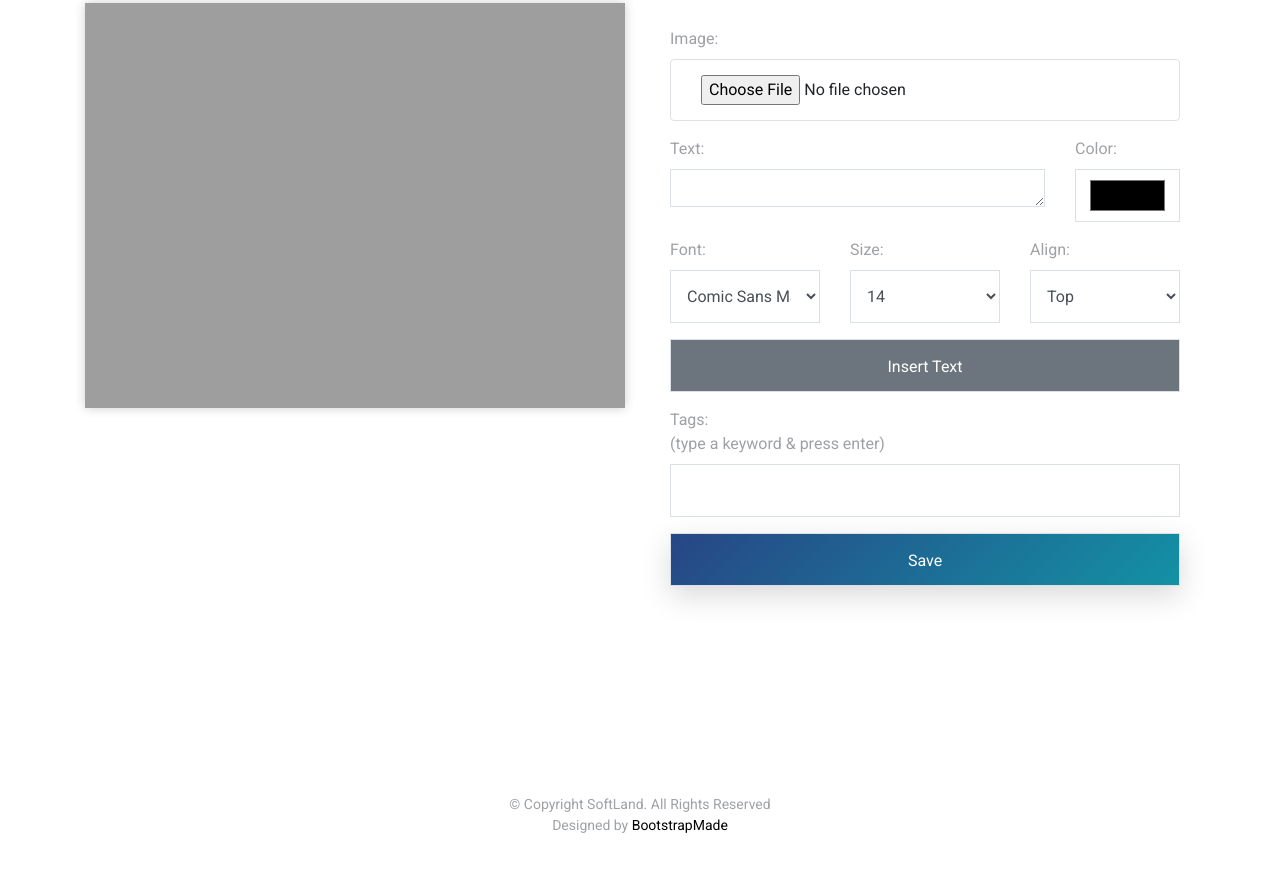
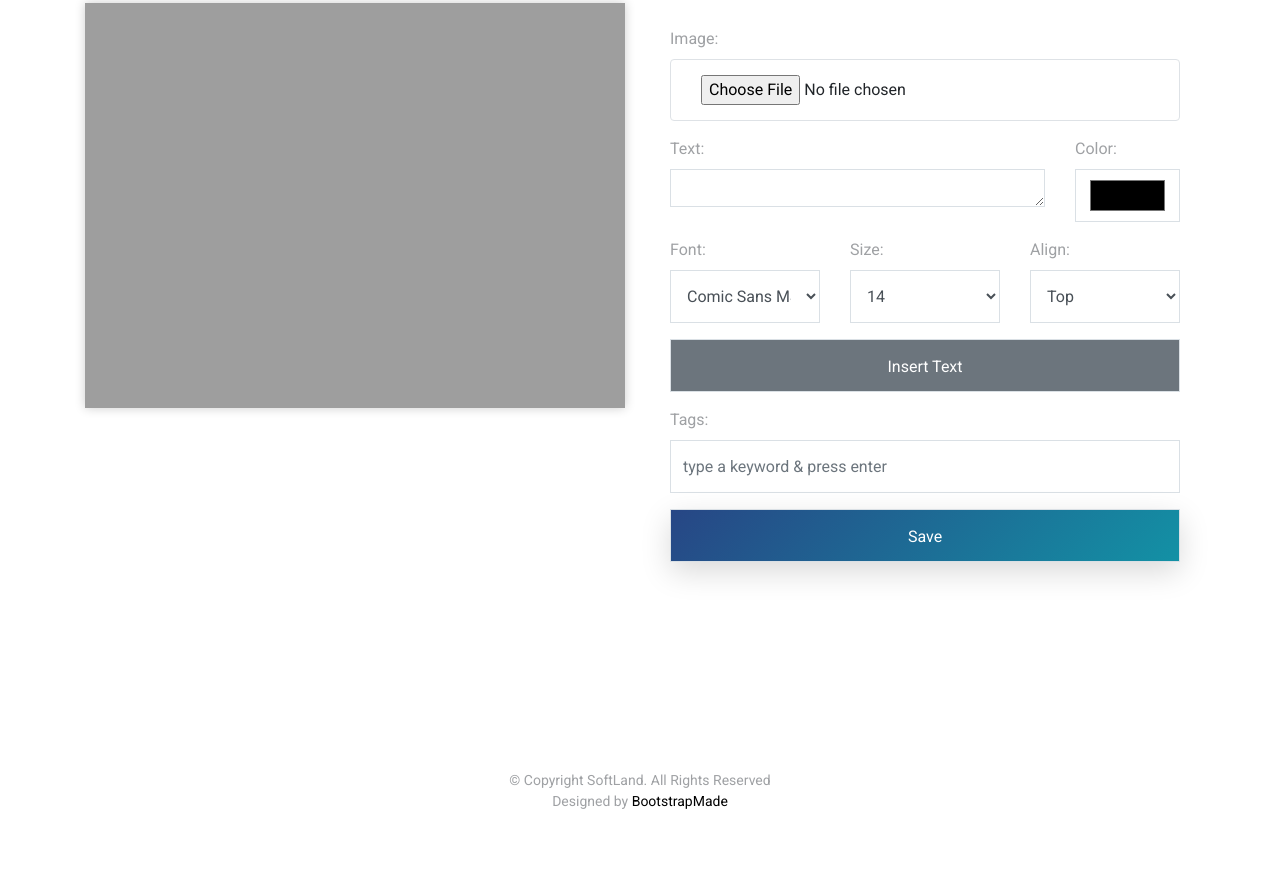
Before and after one commit to jgilpn/MemeMaker, a plain HTML site: page create.html in a window 1280 px wide. Shown: the part 589-1461 px from the top of the page. Drawn offline with Linux system fonts and the light colour scheme; no server answers; sample sign-in values are in the browser's storage.

Commit message:
moved tagging instruction into textbox placeholder

```diff
--- a/create.html
+++ b/create.html
@@ -175,11 +175,12 @@
                             </button>
                         </div>
                         <div class="form-group col-12">
-                            <label for="tags">Tags: <div>(type a keyword & press enter)</div></label>
+                            <label for="tags">Tags:</label>
                             <input
                                 id="tags"
                                 type="text"
                                 class="form-control"
+                                placeholder="type a keyword & press enter"
                                 autocomplete="off"
                             />
                             <div class="tag-container"></div>
```
